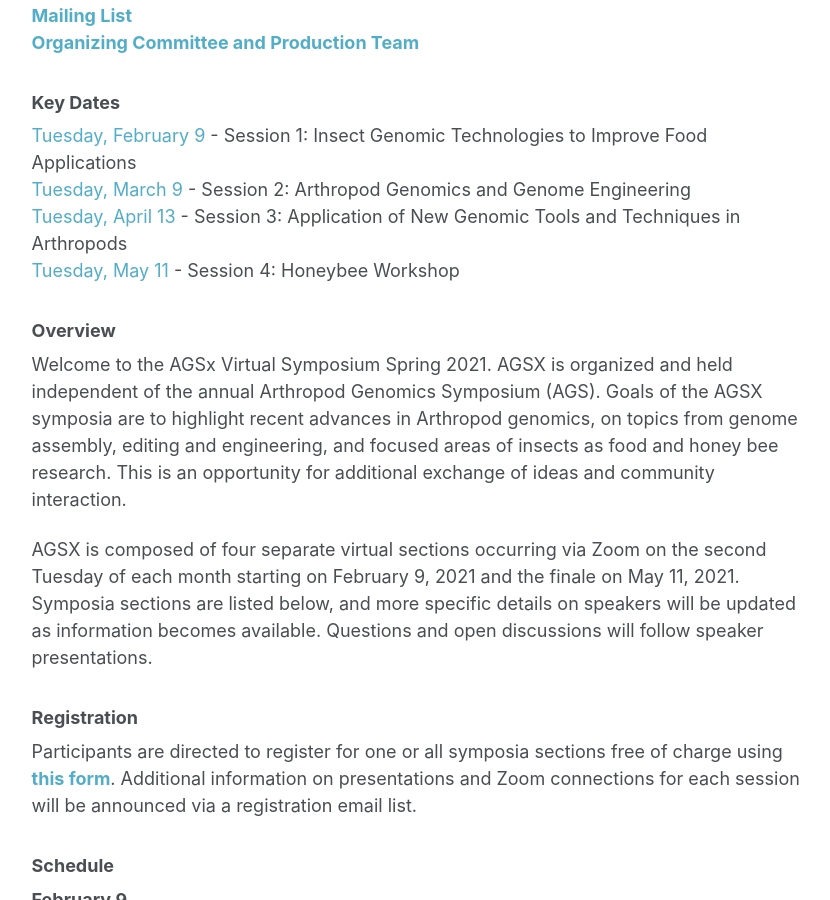
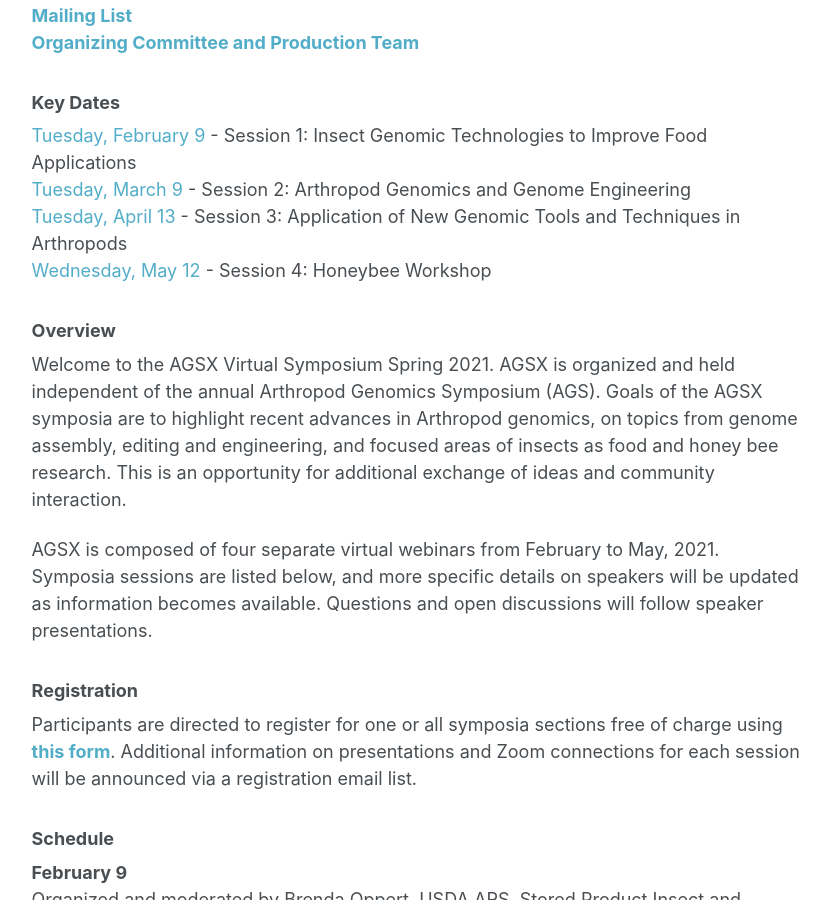
Before and after one commit to i5k/i5k.github.io, a Jekyll site: the page built from _pages/agsx2021.md, in a window 1280 px wide and 900 px high, scrolled down 611 px. Shown: the whole window, without its empty margins (250-1080 px from the left). Built offline with Jekyll 4.4.1, drawn with Linux system fonts in a browser that asks for light colours.

Commit message:
Fixed date - AGSX website

```diff
--- a/_pages/agsx2021.md
+++ b/_pages/agsx2021.md
@@ -4,9 +4,10 @@
 ---
 <img src="/images/AGSX_Banner_Event.png" width="100%">
 <img src="/images/AGSX_Banner_Sponsors.png" width="100%">
-# **<span style="color:purple"> AGSX Virtual Symposium Spring 2021 </span>**
 &nbsp;
 <br>
+# **<span style="color:purple"> AGSX Virtual Symposium Spring 2021 </span>**
+
 __[Key Dates](#key_dates)__<br>
 __[Overview](#overview)__<br>
 __[Registration](#registration)__<br>
@@ -19,13 +20,13 @@
 [Tuesday, February 9](#feb9) - Session 1: Insect Genomic Technologies to Improve Food Applications <br/>
 [Tuesday, March 9](#mar9) - Session 2: Arthropod Genomics and Genome Engineering <br/>
 [Tuesday, April 13](#apr13) - Session 3: Application of New Genomic Tools and Techniques in Arthropods <br/>
-[Tuesday, May 11](#may11) - Session 4: Honeybee Workshop <br/>
+[Wednesday, May 12](#may12) - Session 4: Honeybee Workshop <br/>
 
 <a name="overview"></a>
 ### **Overview**
-Welcome to the AGSx Virtual Symposium Spring 2021.  AGSX is organized and held independent of the annual Arthropod Genomics Symposium (AGS).  Goals of the AGSX symposia are to highlight recent advances in Arthropod genomics, on topics from genome assembly, editing and engineering, and focused areas of insects as food and honey bee research.  This is an opportunity for additional exchange of ideas and community interaction.
+Welcome to the AGSX Virtual Symposium Spring 2021.  AGSX is organized and held independent of the annual Arthropod Genomics Symposium (AGS).  Goals of the AGSX symposia are to highlight recent advances in Arthropod genomics, on topics from genome assembly, editing and engineering, and focused areas of insects as food and honey bee research.  This is an opportunity for additional exchange of ideas and community interaction.
 
-AGSX is composed of four separate virtual sections occurring via Zoom on the second Tuesday of each month starting on February 9, 2021 and the finale on May 11, 2021.  Symposia sections are listed below, and more specific details on speakers will be updated as information becomes available.  Questions and open discussions will follow speaker presentations.
+AGSX is composed of four separate virtual webinars from February to May, 2021. Symposia sessions are listed below, and more specific details on speakers will be updated as information becomes available.  Questions and open discussions will follow speaker presentations.
 
 <a name="registration"></a>
 ### **Registration**
@@ -65,12 +66,12 @@
 | ---- | *To be announced* |
 
 
-<a name="may11"></a>
-**May 11** <br/>
+<a name="may12"></a>
+**May 12** <br/>
 Organized and moderated by Drs. Sonia Eynard & Alain Vignal, INRAE, Castanet Tolosan, France
 
 
-| __Session 4: Honeybee Workshop__ | __[10-12:00 CST [US Central] ~ 11-13:00 EDT [US East Coast] ~ 17-19:00 CET [Europe]](https://www.timeanddate.com/worldclock/fixedtime.html?msg=AGSX+2021+Session+4&iso=20210511T11&p1=263&ah=2)__ |
+| __Session 4: Honeybee Workshop__ | __[10-12:00 CST [US Central] ~ 11-13:00 EDT [US East Coast] ~ 17-19:00 CET [Europe]](https://www.timeanddate.com/worldclock/fixedtime.html?msg=AGSX+2021+Session+4&iso=20210512T11&p1=263&ah=2)__ |
 | ---- | ----- |
 | ---- | *To be announced* |
 
```
